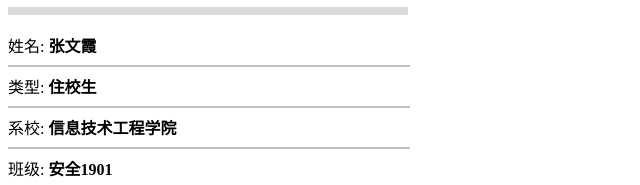
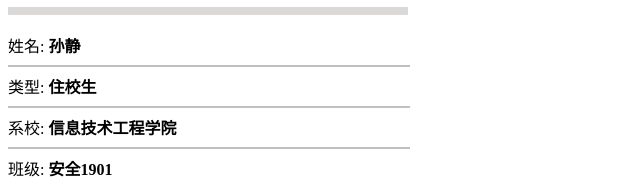
Before and after one commit to xiaosunzi/jimenmen.github.io, a plain HTML site: page index.html in a window 1280 px wide. Shown: the part 311-496 px from the top of the page, 0-640 px from the left. Drawn offline with Linux system fonts and the light colour scheme.

Commit message:
Update index.html

```diff
--- a/index.html
+++ b/index.html
@@ -176,7 +176,7 @@
      <div class="three">
          <div class="three1"></div> <br>
          <div class="three2">
-            <div class="three2-1">姓名:    <strong>张文霞</strong><hr width="400px" style="height: 0.1px;" color="silver";></div>
+            <div class="three2-1">姓名:    <strong>孙静</strong><hr width="400px" style="height: 0.1px;" color="silver";></div>
             <div class="three2-2">类型:    <strong>住校生</strong><hr width="400px" style="height: 0.1px;" color="silver";></div>
             <div class="three2-3">系校:    <strong>信息技术工程学院</strong><hr width="400px" style="height: 0.1px;" color="silver";></div>
             <div class="three2-4">班级:    <strong>安全1901</strong><hr width="400px" style="height: 0.1px;" color="silver";></div>
```
